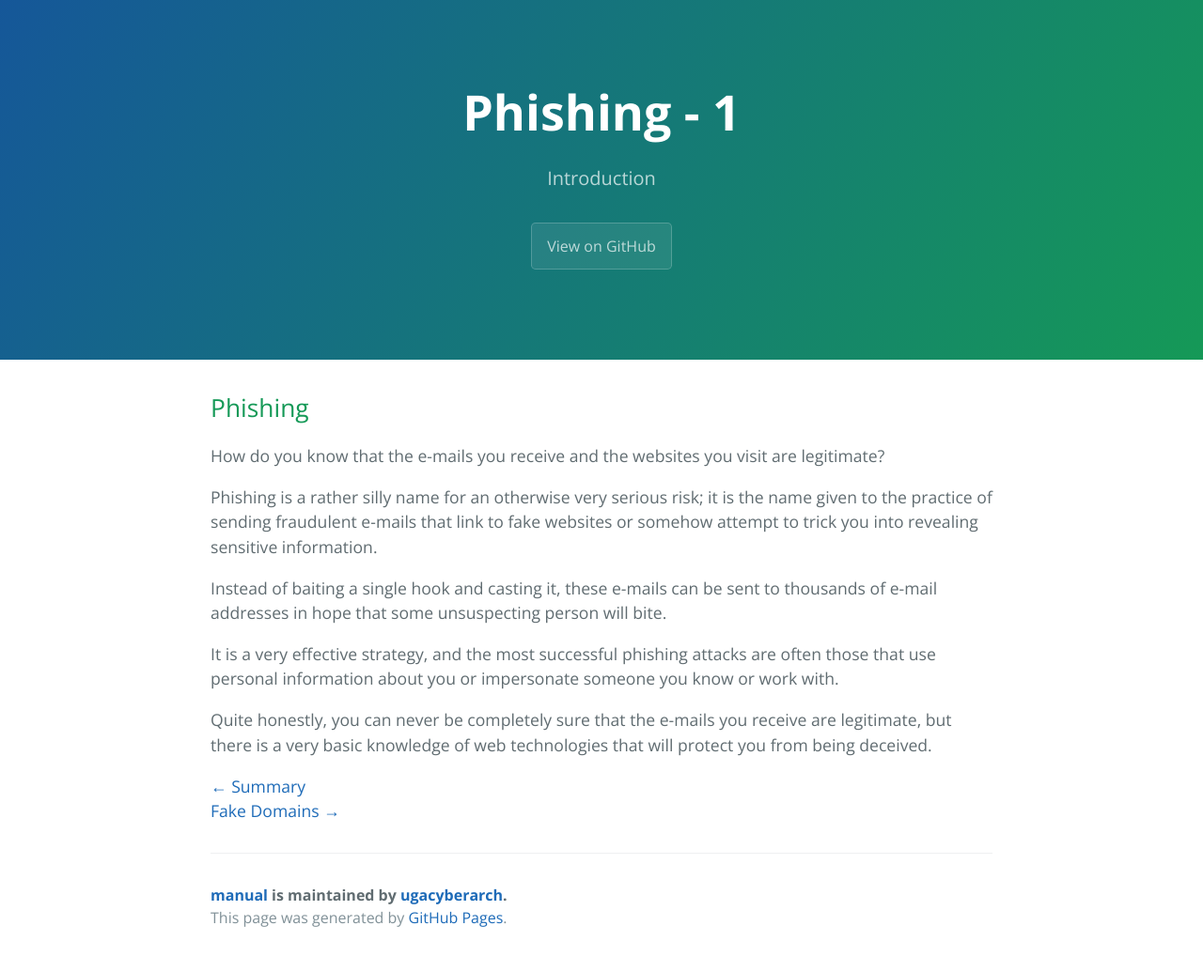
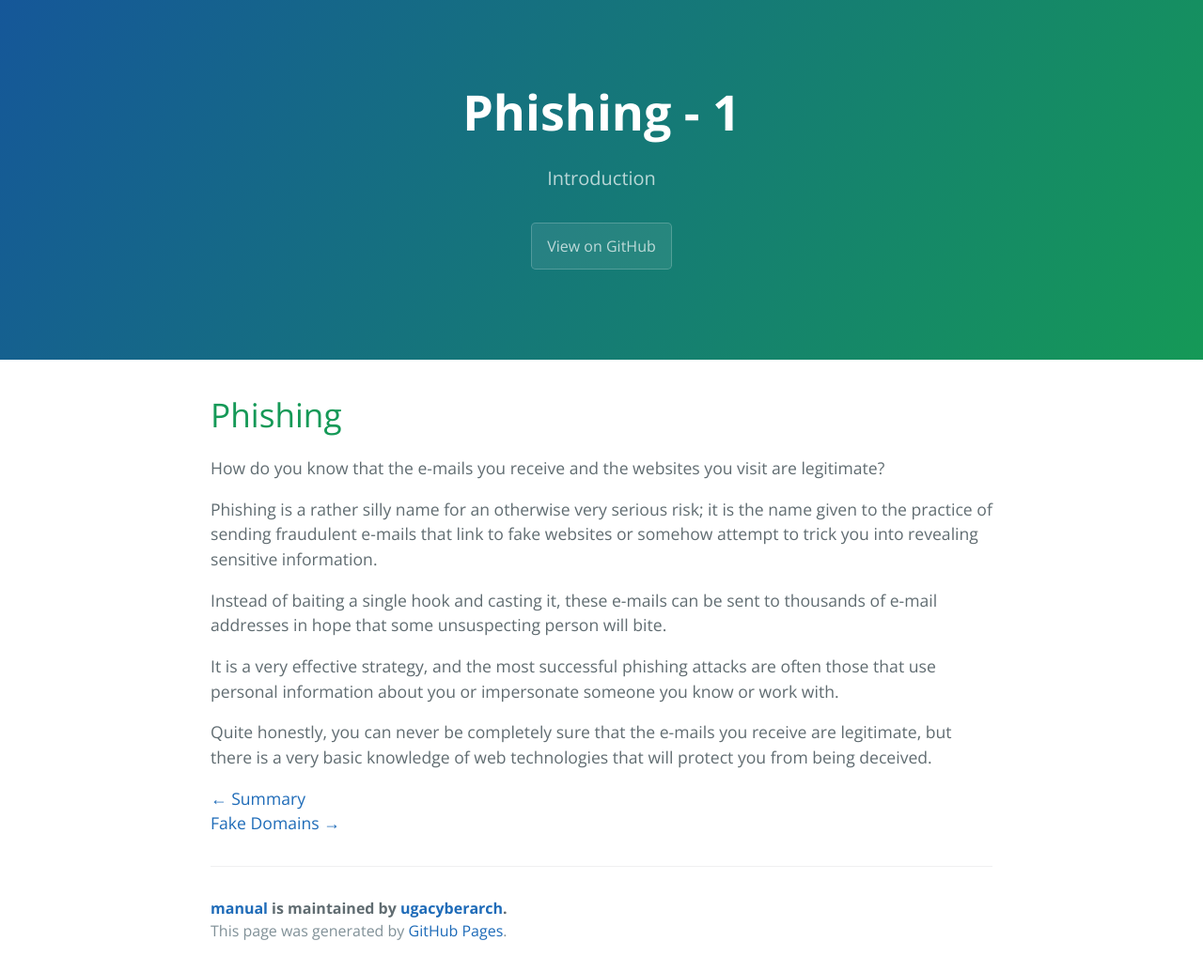
Before and after one commit to ugacyberarch/manual, a Jekyll site: the page built from phishing_introduction.md, in a window 1280 px wide. Shown: the whole page at 94% size. Built offline with Jekyll 4.4.1, drawn with Linux system fonts in a browser that asks for light colours.

```diff
--- a/phishing_introduction.md
+++ b/phishing_introduction.md
@@ -4,7 +4,7 @@ title: 'Phishing - 1 '
 description: 'Introduction '
 
 ---
-## Phishing
+# Phishing
 
 How do you know that the e-mails you receive and the websites you visit are legitimate?
 
```
